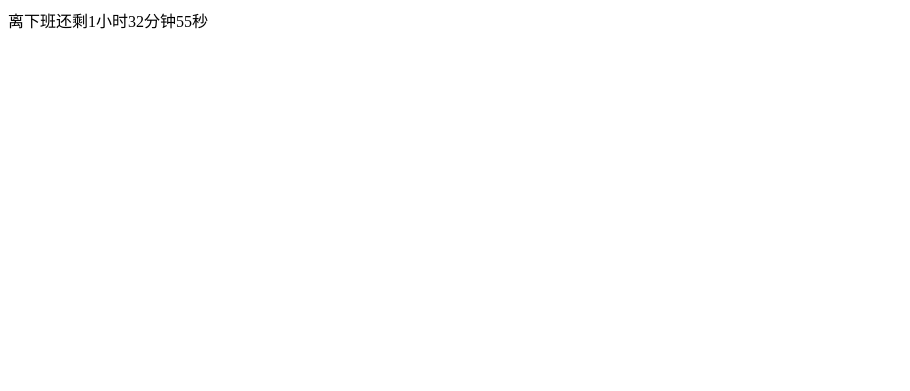
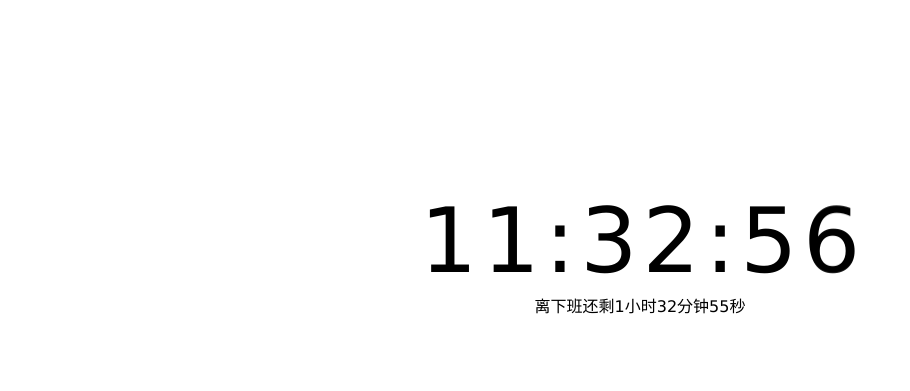
Before and after one commit to meislzhua/LiXiaBanHaiYouDuoJiu, a plain HTML site: page index.html in a window 1280 px wide. Shown: the whole page, without its empty margins (0-910 px from the left). Drawn offline with Linux system fonts and the light colour scheme.

Commit message:
修改了显示的样式

```diff
--- a/index.html
+++ b/index.html
@@ -4,24 +4,125 @@
     <meta charset="UTF-8">
     <meta name="viewport" content="width=device-width,initial-scale=1,user-scalable=0">
     <title>离下班还有多久</title>
+    <style>
+        #main_box {
+            position: relative;
+            text-align: center;
+            top: 35%;
+            height: 200px;
+            margin-top: -100px;
+        }
+
+        body, html {
+            height: 100%;
+            font-family: "Lucida Grande", '微软雅黑', Verdana, Lucida, Arial, Helvetica, "宋体", sans-serif;
+        }
+
+        .animation {
+            display: inline-block;
+            font-size: 90px;
+            transition: transform 250ms;
+        }
+
+        .animation.rotate {
+            transform: rotateX(90deg);
+        }
+    </style>
 </head>
-<body onload="window.setInterval('output()', 1000);">
+<body>
+<div id="main_box">
+    <div>
+        <div class="animation number">1</div>
+        <div class="animation number">2</div>
+        <div class="animation ">:</div>
+        <div class="animation number">1</div>
+        <div class="animation number">2</div>
+        <div class="animation">:</div>
+        <div class="animation number">1</div>
+        <div class="animation number">2</div>
+    </div>
+    <div id="detail"></div>
+</div>
 
+</body>
 <script>
-    function output() {
-        var diff = (new Date().setHours(18, 0, 0) - new Date()) / 3600000;
-        var actionName = diff > 0 ? "离下班还剩" : "已加班";
-        if (diff < 0) {
-            diff = (new Date() - new Date().setHours(18, 0, 0)) / 3600000
+    var $detail = document.querySelector("#detail");
+    var $number = document.querySelectorAll(".number");
+    var hour = 0, min = 0, second = 0;
+    //采用缓存diff制,避免显示的跨秒现象
+    var diff = (new Date().setHours(18, 0, 0) - new Date()) / 1000;
+
+    //todo 计时方式还可以优化
+
+    //获取时间相关资料函数
+    //修改原算法,原算法可能由于精度或其他问题,导致秒计算错误
+    function getTime() {
+
+        var abs_diff = Math.abs(diff);
+
+        var hour = Math.floor(abs_diff/3600);
+        var min = Math.floor(abs_diff%3600/60);
+        var second = abs_diff%60;
+
+        return {hour, min, second};
+    }
+
+    //主倒计时的 单个翻页动画函数
+    function setNumberWithAnimation($ele, number) {
+        $ele.className = $ele.className + " rotate";
+        setTimeout(()=> {
+            $ele.innerHTML = number;
+            $ele.className = $ele.className.replace("rotate", 0);
+        }, 180);
+    }
+
+
+    //渲染主函数
+    function render() {
+        var times = getTime();
+        console.log(times);
+        //渲染 详细剩余时间
+        $detail.innerHTML = (diff > 0 ? "离下班还剩" : "已加班") + `${times.hour}小时${times.min}分钟${times.second}秒`;
+
+        //渲染 主倒计时
+        var tmp_number = 0;
+        //小时渲染
+        if (hour != times.hour) {
+            if (parseInt(hour / 10) != (tmp_number = parseInt(times.hour / 10))) {
+                setNumberWithAnimation($number[0], tmp_number);
+            }
+            if (hour % 10 != (tmp_number = times.hour % 10)) {
+                setNumberWithAnimation($number[1], tmp_number);
+            }
+            hour = times.hour;
         }
-        var hour = Math.floor(diff);
-        var min = Math.floor((diff - hour) * 60);
-        var second = Math.floor(((diff - hour) * 60 - min) * 60);
-        document.body.innerHTML = actionName + "%1小时%2分钟%3秒"
-                                  .replace("%1", hour)
-                                  .replace("%2", min)
-                                  .replace("%3", second);
+        //分钟渲染
+        if (min != times.min) {
+            if (parseInt(min / 10) != (tmp_number = parseInt(times.min / 10))) {
+                setNumberWithAnimation($number[2], tmp_number);
+            }
+            if (min % 10 != (tmp_number = times.min % 10)) {
+                setNumberWithAnimation($number[3], tmp_number);
+            }
+            min = times.min;
+        }
+        //秒渲染
+        if (parseInt(second / 10) != (tmp_number = parseInt(times.second / 10))) {
+            setNumberWithAnimation($number[4], tmp_number);
+        }
+        if (second % 10 != (tmp_number = times.second % 10)) {
+
+            setNumberWithAnimation($number[5], tmp_number);
+        }
+        second = times.second;
     }
+
+    render();
+    window.setInterval(()=> {
+        diff--;
+        console.log(diff);
+        render();
+    }, 1000);
+
 </script>
-</body>
 </html>
```
